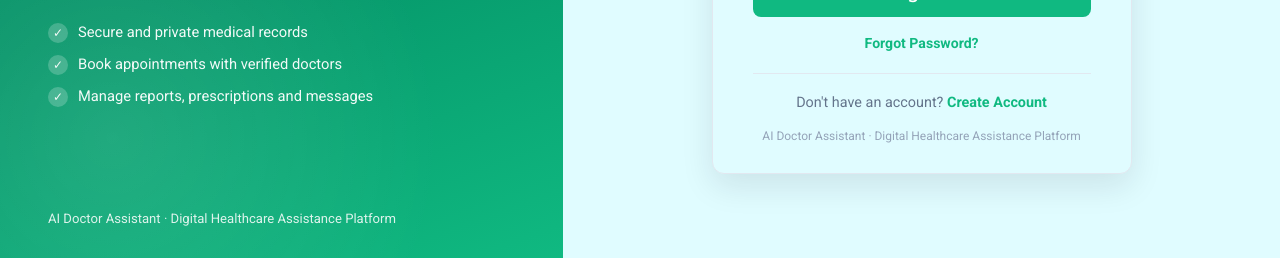
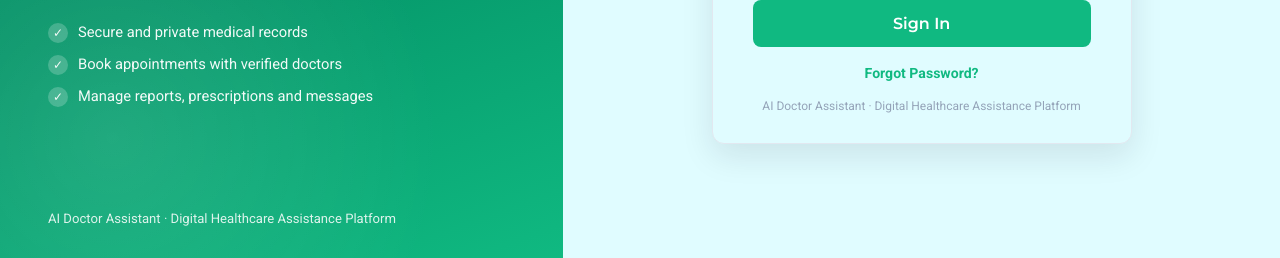
Before and after one commit to prayagrajupgtech-dot/medical-project, a website: page pages/login.html in a window 1280 px wide. Both pictures are taken after a click on the button "Admin Login". Shown: the part 542-800 px from the top of the page. Drawn offline with Linux system fonts and the light colour scheme; no server answers.

Commit message:
feat(auth): hide Create Account link on Admin Sign In
Admin accounts are provisioned by the system only; the Admin card has no
registration button, so the register link on the Admin Sign In card was a dead
end that opened the patient registration form. Hide it while role=admin.

```diff
--- a/pages/login.html
+++ b/pages/login.html
@@ -159,7 +159,7 @@
                     <a href="/forgot-password">Forgot Password?</a>
                 </div>
 
-                <div class="auth-switch">
+                <div class="auth-switch" id="loginAuthSwitch">
                     <p>Don't have an account? <a href="/login?mode=register" id="goRegister" onclick="showRegister(getLoginRole()); return false;">Create Account</a></p>
                 </div>
 
@@ -385,6 +385,9 @@
             var title = document.getElementById('loginTitle');
             var roleLabels = { patient: 'Patient', doctor: 'Doctor', admin: 'Admin' };
             title.textContent = (roleLabels[role] || 'Patient') + ' Sign In';
+            // Admin accounts are provisioned by the system — no self-registration
+            var authSwitch = document.getElementById('loginAuthSwitch');
+            if (authSwitch) authSwitch.classList.toggle('hidden', role === 'admin');
             // Keep "Create Account" pointed at the matching registration form
             var goRegister = document.getElementById('goRegister');
             if (goRegister) goRegister.setAttribute('href', '/login?mode=register&role=' + encodeURIComponent(role));
```
